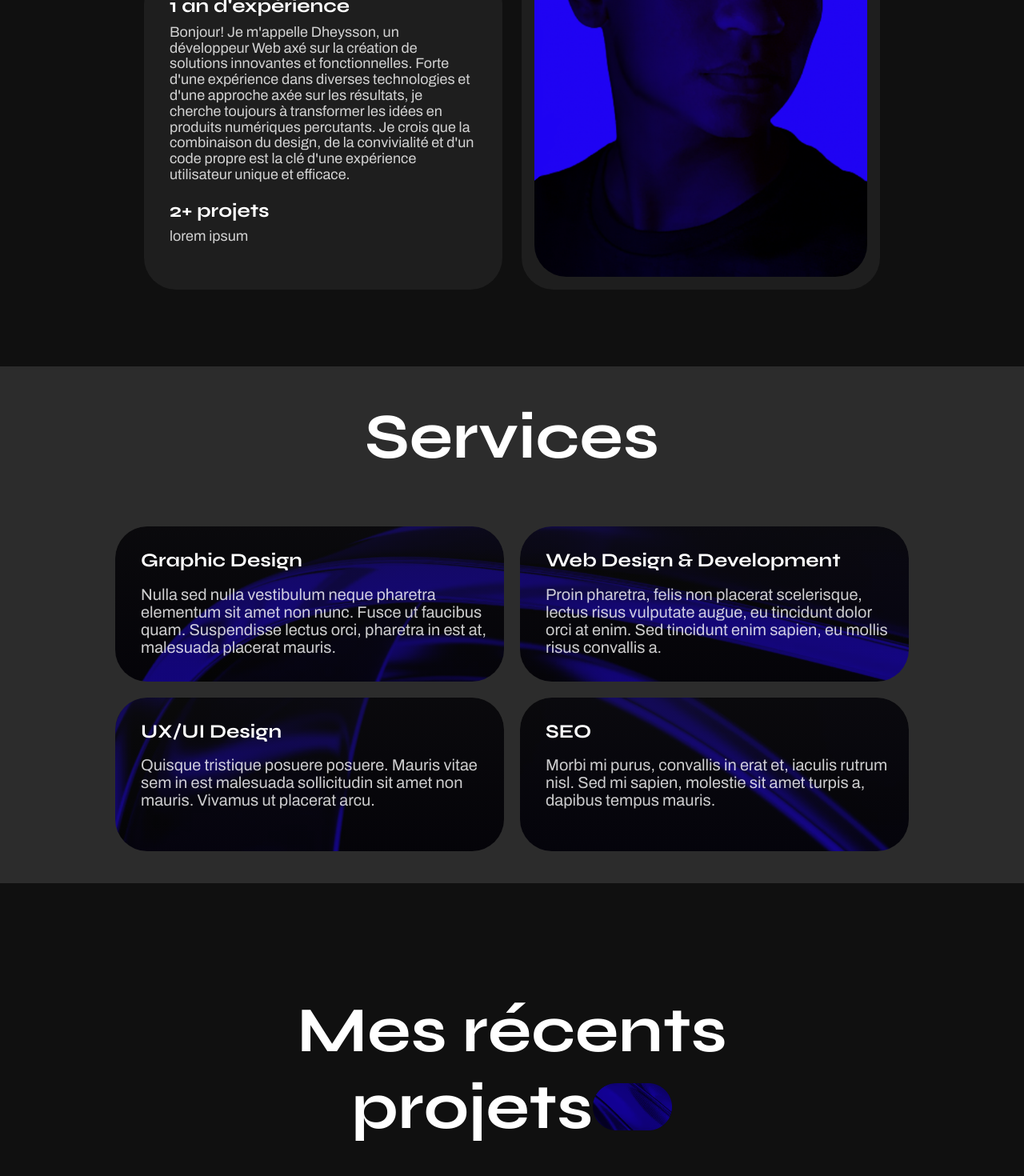
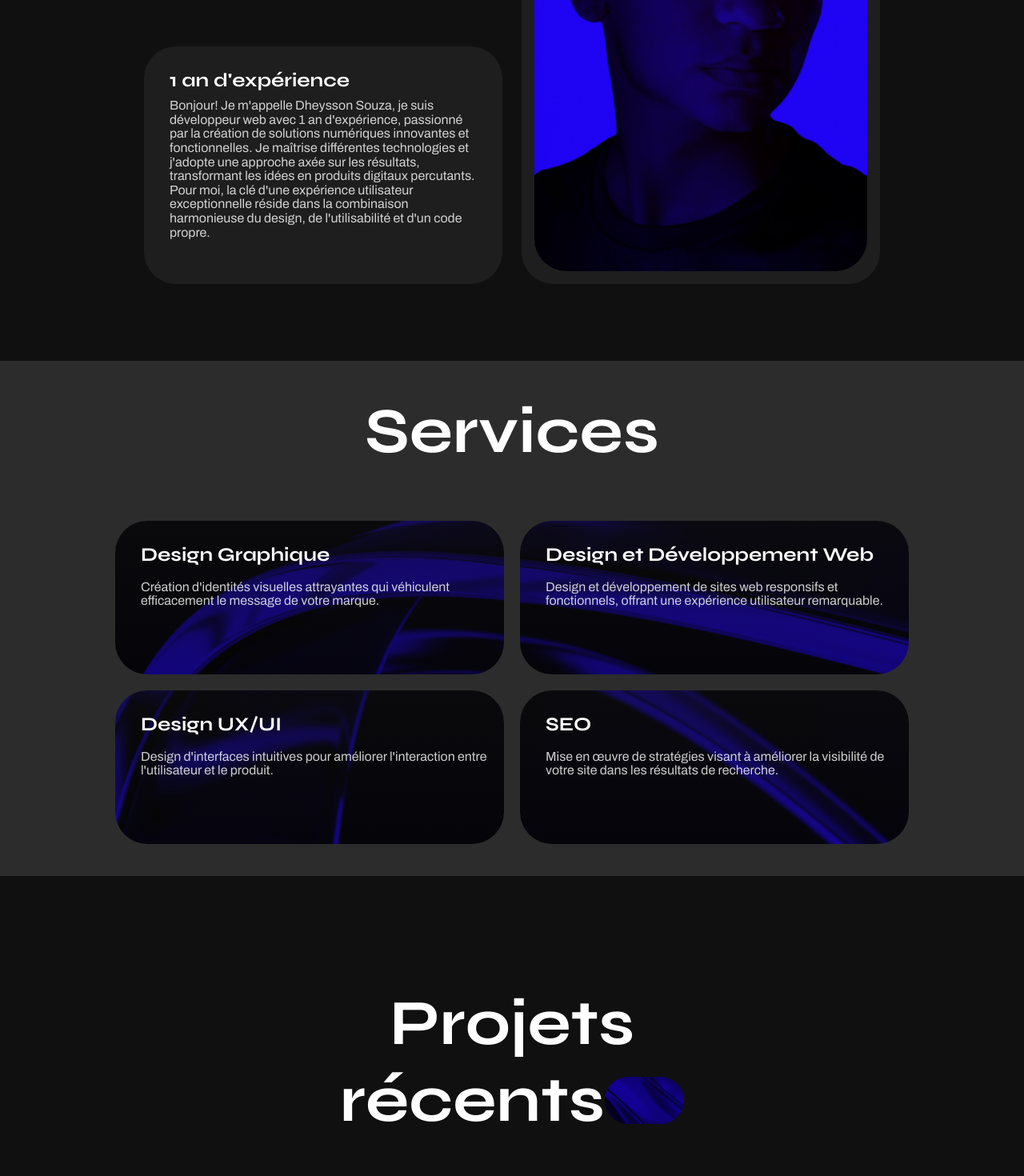
Before and after one commit to dheyssons/hdeveloper, a Next.js app: page / in a window 1280 px wide. Shown: the part 980-2450 px from the top of the page at 80% size. Built offline with nearby package versions, Linux system fonts and the light colour scheme; what tailwindcss-animation-delay would draw is missing.

Commit message:
left the contact page

```diff
--- a/src/app/globals.css
+++ b/src/app/globals.css
@@ -21,7 +21,7 @@
     @apply text-[2.8rem] md:text-[6rem] font-bold leading-[120%];
   }
   .h2 {
-    @apply text-[2rem] md:text-[5rem] font-bold leading-[120%];
+    @apply text-[2.5rem] md:text-[5rem] font-bold leading-[120%];
   }
   .h3 {
     @apply text-[4rem] font-bold leading-[120%];
@@ -45,13 +45,13 @@
   }
 
   .p.large {
-    @apply text-[1.5rem];
+    @apply text-[1.3rem];
   }
   .p.medium {
-    @apply text-[1.25rem];
+    @apply text-[1rem];
   }
   .p.regular {
-    @apply text-[1.125rem];
+    @apply text-[1rem];
   }
   .p.small {
     @apply text-[1rem];
--- a/src/app/page.tsx
+++ b/src/app/page.tsx
@@ -13,6 +13,8 @@ import { righttoleft } from '../variants/righttoleft';
 import { lefttoright } from '../variants/lefttoright';
 
 import { useState } from 'react'
+
+import LetsWorkTogether from '@/components/LetsWorkTogether';
 
 export default function Home() {
   const [activeTestimonial, setActiveTestimonial] = useState(0);
@@ -31,7 +33,7 @@ export default function Home() {
         <div className='flex flex-col items-center mt-20'>
 
           {/* hero lines  */}
-          <div className='flex flex-row justify-center items-center gap-x-2 md:gap-x-4 z-50'>
+          <div className='flex flex-row justify-center items-center gap-x-2 md:gap-x-4 z-40'>
             <div>
               <motion.h1 variants={upward} initial="variantInit" whileInView="variantAnim" viewport={{once: true}} transition={transition1} className='h1'>S'élever vers</motion.h1>
             </div>
@@ -79,15 +81,12 @@ export default function Home() {
             {/* info  */}
             <motion.div variants={lefttoright} initial="variantInit" whileInView="variantAnim" viewport={{once: true}} transition={transition1} className='flex flex-col grey max-w-[28rem] rounded-[2.5rem] p-8 justify-end'>
               <h6 className='h6 mb-3'>1 an d'expérience</h6>
-              <p className={`p regular`}>Bonjour! Je m'appelle Dheysson, un développeur Web axé sur la création de solutions innovantes et fonctionnelles. Forte d'une expérience dans diverses technologies et d'une approche axée sur les résultats, je cherche toujours à transformer les idées en produits numériques percutants. Je crois que la combinaison du design, de la convivialité et d'un code propre est la clé d'une expérience utilisateur unique et efficace.</p>
-              <br />
-              <h6 className='h6 mb-3'>2+ projets</h6>
-              <p className={`p regular`}>lorem ipsum</p>
+              <p className={`p regular`}>Bonjour! Je m'appelle Dheysson Souza, je suis développeur web avec 1 an d'expérience, passionné par la création de solutions numériques innovantes et fonctionnelles. Je maîtrise différentes technologies et j'adopte une approche axée sur les résultats, transformant les idées en produits digitaux percutants. Pour moi, la clé d'une expérience utilisateur exceptionnelle réside dans la combinaison harmonieuse du design, de l'utilisabilité et d'un code propre.</p>
               <br />
             </motion.div>
           </div>
           {/* img  */}
-          <motion.div variants={righttoleft} initial="variantInit" whileInView="variantAnim" viewport={{once: true}} transition={transition1} className='flex w-full max-w-[28rem] rounded-[2.5rem] p-[1rem] grey'>
+          <motion.div variants={righttoleft} initial="variantInit" whileInView="variantAnim" viewport={{once: true}} transition={transition1} className='hidden md:flex w-full max-w-[28rem] rounded-[2.5rem] p-[1rem] grey'>
             <img className='rounded-[2.5rem] flex object-cover' src='/pic.png'/>
           </motion.div>
         </div>
@@ -105,20 +104,20 @@ export default function Home() {
           <h2 className='h2'>Services</h2>
           <div className='max-w-[62rem] grid md:grid-cols-2 gap-[1.25rem]'>
             <div className='grid_box left_top'>
-              <h6 className='h6'>Graphic Design</h6>
-              <p className={`p medium`}>Nulla sed nulla vestibulum neque pharetra elementum sit amet non nunc. Fusce ut faucibus quam. Suspendisse lectus orci, pharetra in est at, malesuada placerat mauris.</p>
+              <h6 className='h6'>Design Graphique</h6>
+              <p className={`p medium`}>Création d'identités visuelles attrayantes qui véhiculent efficacement le message de votre marque.</p>
             </div>
             <div className='grid_box right_top'>
-              <h6 className='h6'>Web Design & Development</h6>
-              <p className={`p medium`}>Proin pharetra, felis non placerat scelerisque, lectus risus vulputate augue, eu tincidunt dolor orci at enim. Sed tincidunt enim sapien, eu mollis risus convallis a.</p>
+              <h6 className='h6'>Design et Développement Web</h6>
+              <p className={`p medium`}>Design et développement de sites web responsifs et fonctionnels, offrant une expérience utilisateur remarquable.</p>
             </div>
             <div className='grid_box left_bottom'>
-              <h6 className='h6'>UX/UI Design</h6>
-              <p className={`p medium`}>Quisque tristique posuere posuere. Mauris vitae sem in est malesuada sollicitudin sit amet non mauris. Vivamus ut placerat arcu.</p>
+              <h6 className='h6'>Design UX/UI</h6>
+              <p className={`p medium`}>Design d'interfaces intuitives pour améliorer l'interaction entre l'utilisateur et le produit.</p>
             </div>
             <div className='grid_box right_bottom'>
               <h6 className='h6'>SEO</h6>
-              <p className={`p medium`}>Morbi mi purus, convallis in erat et, iaculis rutrum nisl. Sed mi sapien, molestie sit amet turpis a, dapibus tempus mauris.</p>
+              <p className={`p medium`}>Mise en œuvre de stratégies visant à améliorer la visibilité de votre site dans les résultats de recherche.</p>
             </div>
           </div>
         </motion.div>
@@ -128,10 +127,10 @@ export default function Home() {
       <div className='container mx-auto'>
         <div className='container mx-auto flex flex-col items-center gap-y-16 w-[100%] max-w-[75rem] h-full relative px-4'>
           <motion.div variants={upward} initial="variantInit" whileInView="variantAnim" viewport={{once: true}} transition={transition1_s} className='flex flex-col items-center m-4 md:m-10'>
-            <motion.h2 variants={item} className='h2'>Mes récents</motion.h2>
+            <motion.h2 variants={item} className='h2'>Projets</motion.h2>
             {/* hero lines  */}
             <motion.div variants={item} className='flex flex-row items-center justify-around'>
-              <h2 className='h2'>projets</h2>
+              <h2 className='h2'>récents</h2>
               <div className='flex items-center w-[25%] md:w-full max-w-[6.2rem] h-[3.5rem] relative'>
                 <img src="/shape_small.webp" alt="" />
                 <motion.div variants={leftward} initial="variantInit" whileInView="variantAnim" viewport={{once: true}} transition={transition1} className='absolute black h-full top-0 bottom-auto left-auto right-0' ></motion.div>
@@ -152,7 +151,7 @@ export default function Home() {
             </div>
             <div className='border-b-2 border-b-[--grey-medium]'>
               <a className='a project_title text-[1.2rem] md:text-[1.5rem] flex h-[7.75rem] items-center relative' href="https://portfoliohygorfonseca.vercel.app/">
-                <div>Web Design & Development pour Hygor Fonseca (Photographer)</div>
+                <div>Web Design & Development pour Hygor Fonseca (Photographe)</div>
                 <div className='project_image_container'>
                   <img src="projects/hygorfonseca.png" alt="" />
                 </div>
@@ -161,7 +160,7 @@ export default function Home() {
             </div>
             <div className='border-b-2 border-b-[--grey-medium]'>
               <a className='a project_title text-[1.2rem] md:text-[1.5rem] flex h-[7.75rem] items-center relative' href="https://renatofernandes.vercel.app">
-                <div>Web Design & Development pour Renato Fernandes (Photographer)</div>
+                <div>Web Design & Development pour Renato Fernandes (Photographe)</div>
                 <div className='project_image_container'>
                   <img src="projects/renatofernandes.png" alt="" />
                 </div>
@@ -169,7 +168,7 @@ export default function Home() {
               </a>
             </div>
 
-            <a href='/projects' className='mt-10 btn self-center'>Tous les projets</a>
+            <a href='/portfolio' className='mt-10 btn self-center'>Tous les projets</a>
           </motion.div>
 
         </div>
@@ -215,21 +214,7 @@ export default function Home() {
         {/* </motion.div>
       </div> */}
 
-      {/* Lets work together  */}
-      <div className='flex flex-col items-center relative'>
-        <div className='flex flex-col items-center gap-y-6 md:gap-y-16 w-full bg-cover bg-[url("/facade.webp")]'>
-          <div className='mt-6 md:mt-10 bg-[rgba(30,30,30,0.6)] w-full max-w-[22rem] md:max-w-[70rem] rounded-[2.5rem]'>
-            <div className='flex flex-col items-center py-[2rem] md:py-[3rem] px-[0.5rem] gap-y-6'>
-              <h2 className='h2 text-[1.7rem] text-center'>Travaillons ensemble</h2>
-              <p className={`p text-[1rem] md:text-[1.5rem] text-center`}>Morbi elementum tellus non nunc fringilla, tempor imperdiet ex aliquam. Integer lacinia viverra blandit.</p>
-            </div>
-          </div>
-
-          <button className='btn_light m-10'>Parlons</button>
-        </div>
-
-        <motion.div variants={leftward} initial="variantInit" whileInView="variantAnim" viewport={{once: true}} transition={transition1} className='absolute black h-full top-0 bottom-auto left-auto right-0'></motion.div>
-      </div>
+      <LetsWorkTogether />
     </motion.section>
   )
 }
--- /dev/null
+++ b/src/components/LetsWorkTogether.tsx
@@ -0,0 +1,27 @@
+'use clienet'
+
+import { motion } from 'framer-motion';
+import { leftward } from '@/variants/leftward';
+import { transition1 } from '@/transitions/transition1';
+
+
+export default function LetsWorkTogether() {
+    return (
+        <section>
+            <div className='flex flex-col items-center relative'>
+            <div className='flex flex-col items-center gap-y-6 md:gap-y-16 w-full bg-cover bg-[url("/facade.webp")]'>
+                <div className='mt-6 md:mt-10 bg-[rgba(30,30,30,0.6)] w-full max-w-[22rem] md:max-w-[70rem] rounded-[2.5rem]'>
+                <div className='flex flex-col items-center py-[2rem] md:py-[3rem] px-[0.5rem] gap-y-6'>
+                    <h2 className='h2 text-[1.7rem] text-center'>Travaillons ensemble</h2>
+                    <p className={`p text-[1rem] md:text-[1.2rem] text-center`}>Je suis toujours à la recherche de nouveaux défis et d'opportunités pour collaborer sur des projets passionnants. Si vous avez une idée ou si vous souhaitez faire passer votre entreprise au niveau supérieur, n'hésitez pas à me contacter ! Discutons ensemble pour voir comment je peux contribuer au succès de votre projet.</p>
+                </div>
+                </div>
+
+                <a target='_blank' href='https://api.whatsapp.com/send?phone=5562993127493' className='btn_light m-10 '>Contactez-moi</a>
+            </div>
+
+            <motion.div variants={leftward} initial="variantInit" whileInView="variantAnim" viewport={{once: true}} transition={transition1} className='absolute black h-full top-0 bottom-auto left-auto right-0'></motion.div>
+            </div>
+        </section>
+    )
+}
--- a/src/components/footer.tsx
+++ b/src/components/footer.tsx
@@ -19,7 +19,7 @@ export default function Footer() {
 						<a className={`${archivo.className} p medium text-[#ffffff] font-[600] leading-[1] after:content-[''] after:w-[3rem] after:mt-1 after:h-[2px] after:bg-[#1e02f2] after:block`}>Menu</a>
 						<a href='/' className={`${archivo.className} p hover:text-[#ffffffa1] transition-all`}> Accueil </a>
 						<a href='/portfolio' className={`${archivo.className} p hover:text-[#ffffffa1] transition-all`}> Projets </a>
-						<a href='/about' className={`${archivo.className} p hover:text-[#ffffffa1] transition-all`}> À propos de moi </a>
+						{/* <a href='/about' className={`${archivo.className} p hover:text-[#ffffffa1] transition-all`}> À propos de moi </a> */}
 						<a href='/contact' className={`${archivo.className} p hover:text-[#ffffffa1] transition-all`}> Contact </a>
 					</div>
 
@@ -35,8 +35,8 @@ export default function Footer() {
 							<div className=' flex flex-col gap-y-10'>
 								<nav>
 									<ul className='flex flex-col md:flex-row gap-4 md:gap-10'>
-										<li><a className={`${archivo.className} social_link`} href="https://www.instagram.com/dheysson.ss/" target='_blank'>Instagram</a></li>
-										<li><a className={`${archivo.className} social_link`} href="https://www.youtube.com/@tiagograunke" target='_blank'>Whatsapp</a></li>
+										<li><a className={`${archivo.className} social_link btn_light`} href="mailto:dheyssonsousasilva@gmail.com" target='_blank'>Email</a></li>
+										<li><a className={`${archivo.className} social_link btn_light`} href="https://api.whatsapp.com/send?phone=5562993127493" target='_blank'>Whatsapp</a></li>
 									</ul>
 								</nav>
 							</div>
--- a/src/components/header.tsx
+++ b/src/components/header.tsx
@@ -39,7 +39,7 @@ export default function Header() {
                     <ul className='flex flex-col h-full gap-y-10 items-center justify-center'>
                         <li><a className='mtab a' href="/">Home</a></li>
                         <li><a className='mtab a' href="/portfolio">Projects</a></li>
-                        <li><a className='mtab a' href="/about">About me</a></li>
+                        {/* <li><a className='mtab a' href="/about">About me</a></li> */}
                         <li><a className='mtab a' href="/contact">Contact</a></li>
                     </ul>
                 </nav>
```
Also changed, not shown: src/app/contact/page.tsx (+0 -7 lines), src/app/portfolio/page.tsx (+2 -20 lines).
